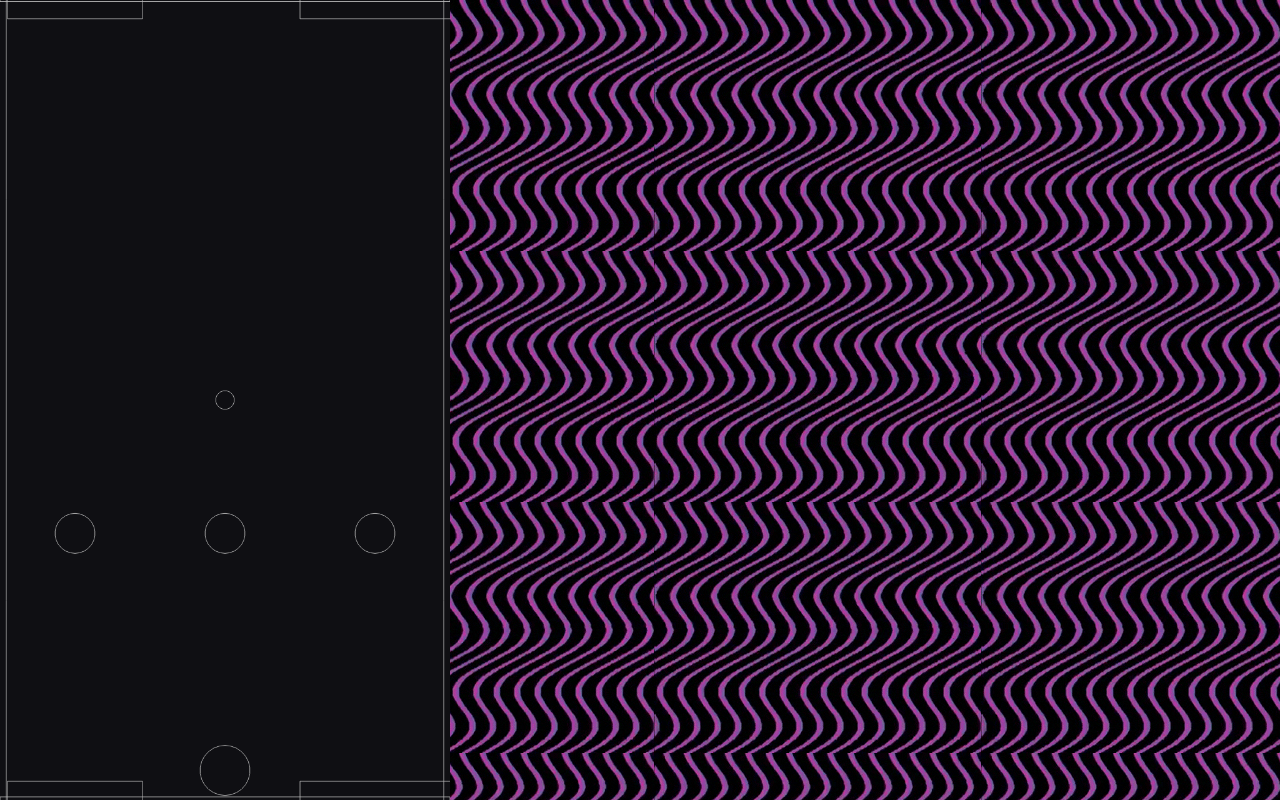
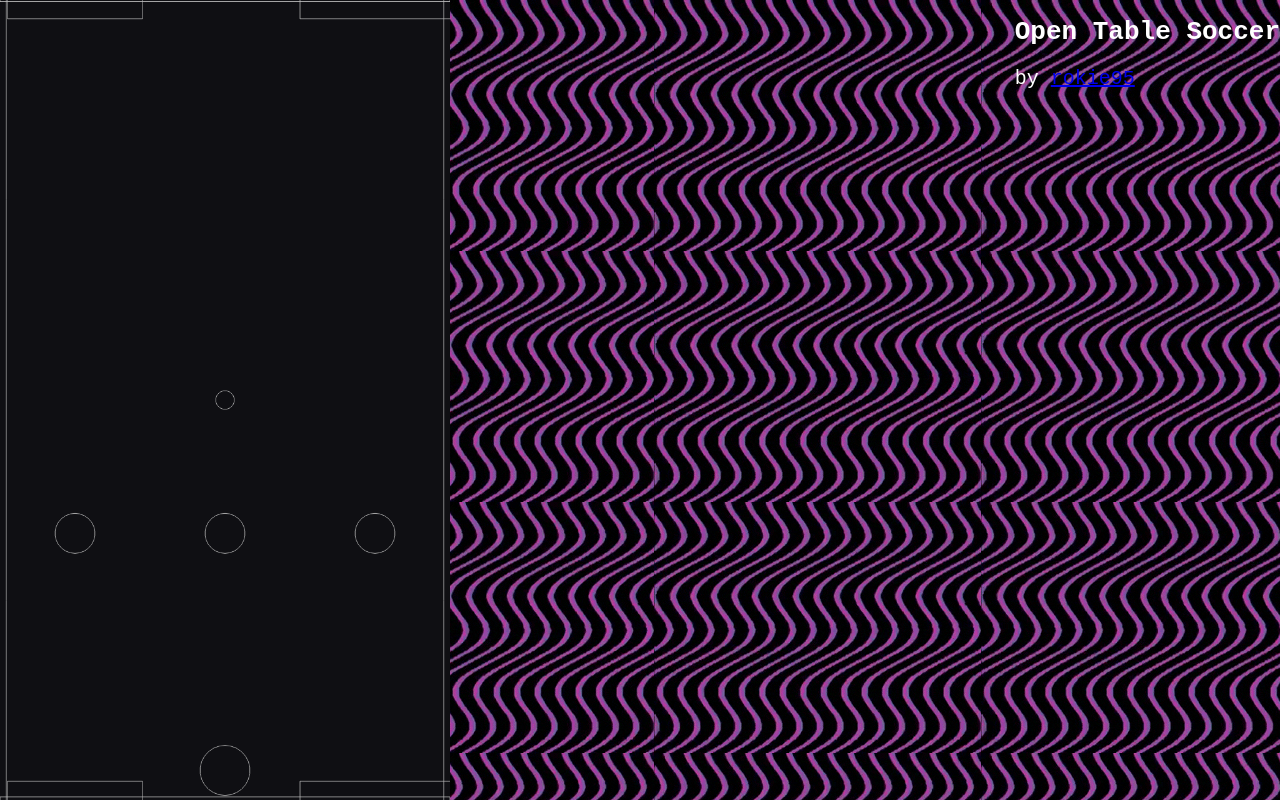
Before and after one commit to mgurga/OpenTableSoccer, a website: page index.html in a window 1280 px wide. Drawn offline with Linux system fonts and the light colour scheme; animation ran at ten frames a second.

Commit message:
added a little info

```diff
--- a/index.html
+++ b/index.html
@@ -10,6 +10,11 @@
 </head>
 
 <body>
+    <div id="writeup">
+        <h1>Open Table Soccer</h1>
+        <p>by <a href="https://github.com/rokie95/">rokie95</a></p>
+    </div>
+
     <div id="canvasDiv">
         <!-- <canvas width=1080 height=1920 id="soccerCanvas"></canvas> -->
     </div>
@@ -26,6 +31,7 @@
         width: 100%;
         height: 100%;
         margin: 0;
+        padding: 0;
         overflow: hidden;
         background-image: url('assets/background.gif');
     }
@@ -33,6 +39,17 @@
     canvas {
         width: auto;
         height: 100vh;
+        min-height: -webkit-fill-available;
+    }
+
+    #writeup {
+        float: right;
+        color: white;
+        font-family: monospace;
+    }
+
+    p {
+        font-size: 15pt;
     }
 </style>
 
```
Lines whose indentation alone changed are shown as unchanged.
